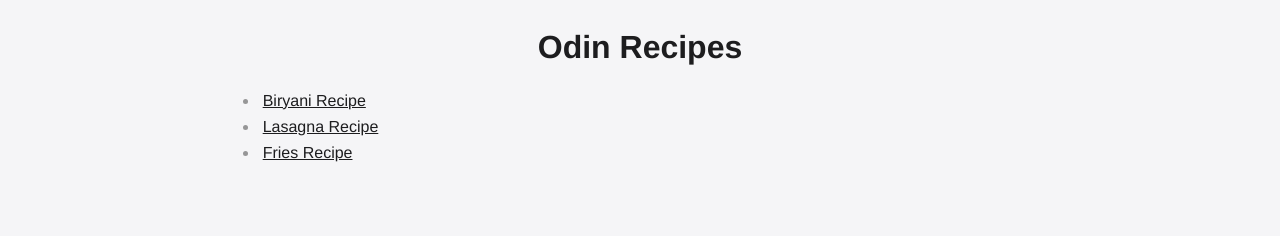
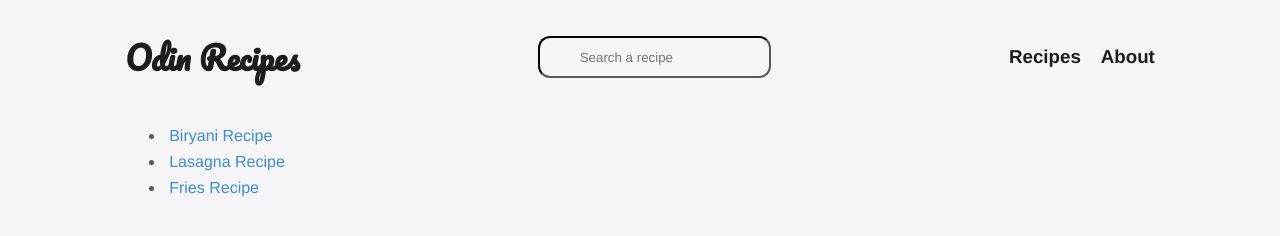
Before and after one commit to WM9Y1LGOR5402SVT/odin-recipes, a plain HTML site: page index.html in a window 1280 px wide. Drawn offline with nearby package versions, Linux system fonts and the light colour scheme.

Commit message:
Add search bar

```diff
--- a/index.html
+++ b/index.html
@@ -4,15 +4,35 @@
         <meta charset="utf-8">
         <meta name="viewport" content="width=device-width, initial-scale=1.0">
         <link rel="stylesheet" href="styles/style.css">
+        <link rel="preconnect" href="https://fonts.googleapis.com">
+        <link rel="preconnect" href="https://fonts.gstatic.com" crossorigin>
+        <link href="https://fonts.googleapis.com/css2?family=Pacifico&display=swap" rel="stylesheet">
+        <link rel="stylesheet" href="https://fonts.googleapis.com/css2?family=Material+Symbols+Outlined:opsz,wght,FILL,GRAD@20..48,100..700,0..1,-50..200" />
         <title> Odin Recipes </title>
     </head>
+
     <div class="flex-container">
         <div class="panel-left">
 
         </div>
         <div class="panel-center">
+            <div class="navbar">
+                <div class="logo">
+                    <h1> Odin Recipes </h1>
+                </div>
+                <div class="recipe-search">
+                    <form>
+                        <input type="text" id="search-recipe" placeholder="Search a recipe">
+                    </form>
+                </div>
+                <div class="recipes">
+                    <h3> Recipes </h3>
+                </div>
+                <div class="about">
+                    <h3> About </h3>
+                </div>
+            </div>
             <body>
-                <h1> Odin Recipes </h1>
                 <ul>
                     <li> <a href="recipes/biryani.html"> Biryani Recipe </a> </li>
                     <li> <a href="recipes/lasagna.html"> Lasagna Recipe </a> </li>
--- a/styles/style.css
+++ b/styles/style.css
@@ -4,27 +4,72 @@
     color: #1D1D1F;
 }
 
+.navbar {
+    display: flex;
+    gap: 20px;
+    align-items: center;
+}
+
+.navbar h1 {
+    font-family: "Pacifico", cursive;
+}
+
+.logo {
+    justify-content: center;
+    flex: 1 0 auto;
+}
+
+.recipe-search {
+    margin-left: auto;
+    margin-right: auto;
+    flex: 1 0 auto;
+}
+
+.recipes {
+    flex: 0 1 0;
+}
+
+.about {
+    flex: 0 1 0;
+}
+
+#search-recipe {
+    height: 38px;
+    padding: 0 40px;
+    margin-bottom: 0;
+    border-radius: 12px;
+    border-color: #595959;
+    /* width: 100%; */
+    text-overflow: ellipsis;
+}
+
 .flex-container {
     display: flex;
+    gap: 8px;
 }
 
-h1 {
-    text-align: center;
+a {
+    text-decoration: none;
+    color: #408BD7;
+}
+
+a:hover {
+    color: #0065CA;
 }
 
 li {
-    color: #969697;
+    color: #575757;
     padding: 4px;
 }
 
 .flex-container > .panel-center {
-    flex: 4;
+    flex: 4 0 auto;
 }
 
 .flex-container > .panel-left {
-    flex: 1;
+    flex: 1 1 auto;
 }
 
 .flex-container > .panel-right {
-    flex: 1;
+    flex: 1 1 auto;
 }
```
Also changed, not shown: recipes/biryani.html (+19 -0 lines), recipes/fries.html (+14 -0 lines), recipes/lasagna.html (+14 -0 lines), images/search-icon.png (added), 1 other file.
